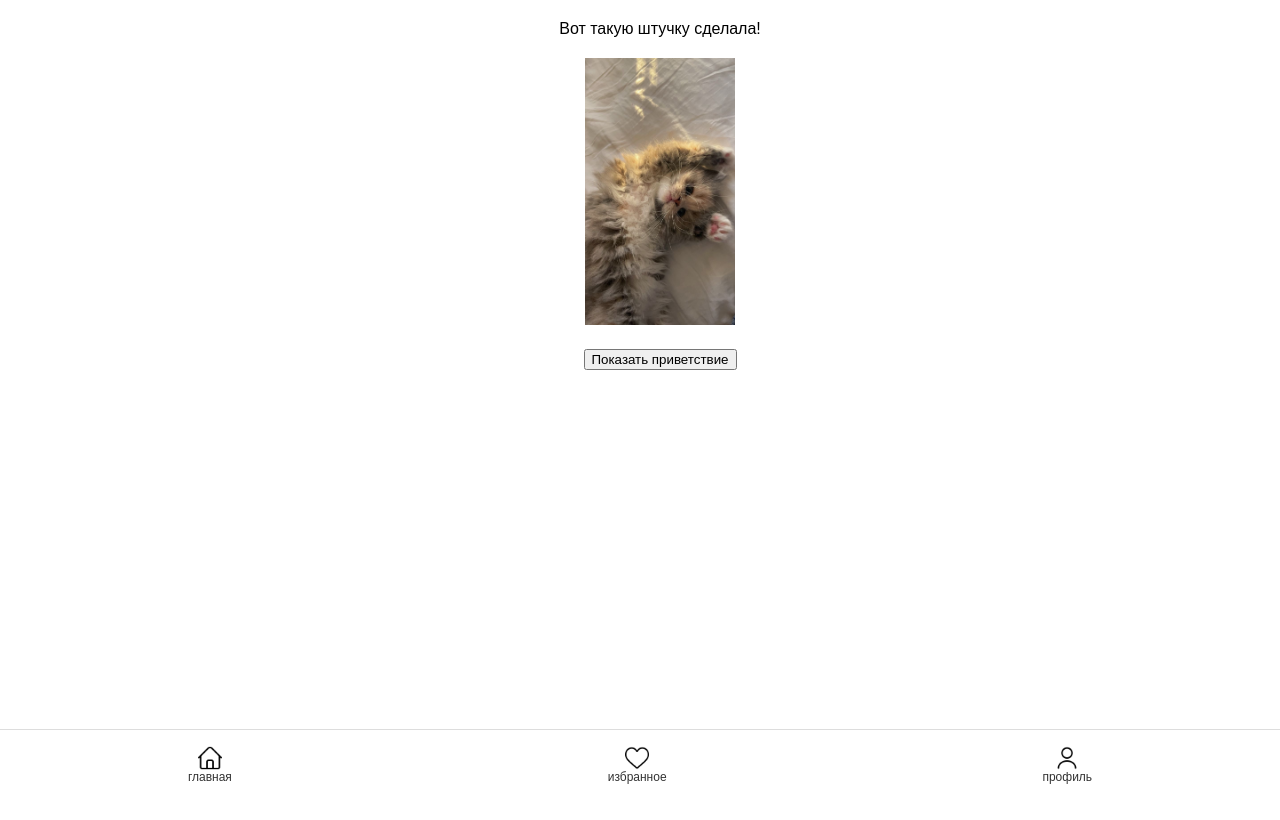
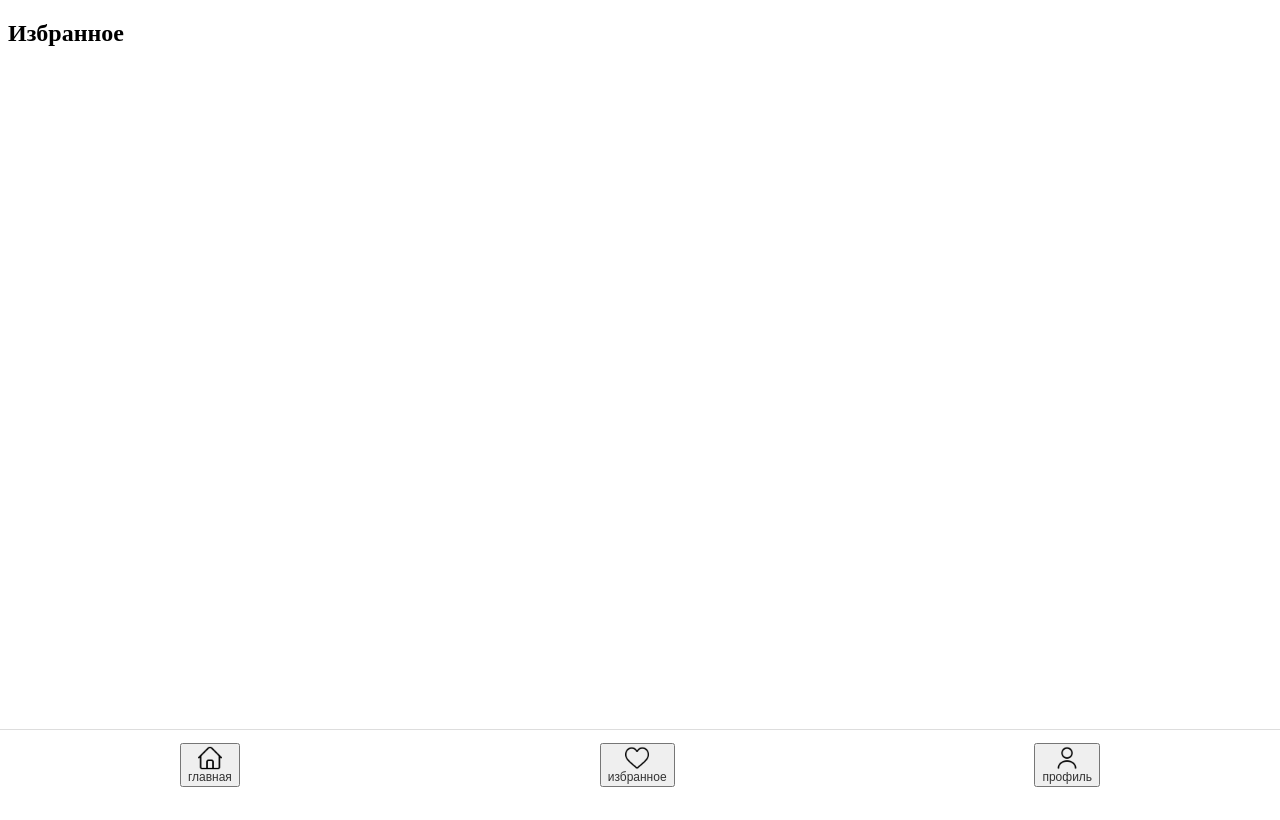
Before and after one commit to ko-tenka/mini_app, a React (Create React App) app: page /favorite in a window 1280 px wide. Built offline with nearby package versions, Linux system fonts and the light colour scheme.

Commit message:
release route

```diff
--- a/package.json
+++ b/package.json
@@ -10,6 +10,7 @@
     "node-telegram-bot-api": "^0.66.0",
     "react": "^19.1.0",
     "react-dom": "^19.1.0",
+    "react-router-dom": "^7.5.3",
     "react-scripts": "5.0.1",
     "web-vitals": "^2.1.4"
   },
--- a/src/App.js
+++ b/src/App.js
@@ -1,14 +1,9 @@
-import './App.css';
-import Cat from './components/Cat/Cat'
-import Navbar from './components/Navbar/Navbar';
+import React from 'react';
+import { RouterProvider } from 'react-router-dom';
+import { router } from './app/router/router';
 
 function App() {
-  return (
-    <>
-    <Cat/>
-    <Navbar/>
-    </>
-  );
+  return <RouterProvider router={router} />;
 }
 
 export default App;
--- /dev/null
+++ b/src/app/Layout/Layout.js
@@ -0,0 +1,16 @@
+import { Outlet } from 'react-router-dom';
+import Navbar from '../../components/Navbar/Navbar';
+
+function Layout() {
+  return (
+    <div>
+      <Navbar />
+      <div>
+        {/* Здесь будут рендериться дочерние маршруты */}
+        <Outlet />
+      </div>
+    </div>
+  );
+}
+
+export default Layout;
--- /dev/null
+++ b/src/app/router/router.js
@@ -0,0 +1,25 @@
+import { createBrowserRouter } from 'react-router-dom';
+import Layout from '../Layout/Layout'; // Путь к компоненту Layout
+import Favorite from '../../components/Favorite/Favorite'; // Путь к компоненту Favorite
+import Cat from '../../components/Cat/Cat';
+
+export const router = createBrowserRouter([
+  {
+    path: '/',
+    element: <Layout />,
+    children: [
+      {
+        path: '/favorite',
+        element: <Favorite />,
+      },
+      {
+        path: '/',
+        element: <Cat />,
+      },
+      {
+        path: '*',
+        element: <h1>404</h1>,
+      },
+    ],
+  },
+]);
--- /dev/null
+++ b/src/components/Favorite/Favorite.js
@@ -0,0 +1,10 @@
+function Favorite() {
+    return (
+      <div>
+        <h2>Избранное</h2>
+        {/* Дополнительный контент для страницы Избранного */}
+      </div>
+    );
+  }
+
+  export default Favorite;
--- a/src/components/Navbar/Navbar.js
+++ b/src/components/Navbar/Navbar.js
@@ -3,21 +3,43 @@ import Home from './assets/home.png';
 import Heart from './assets/heart.png';
 import User from './assets/user.png';
 
+import { useNavigate } from 'react-router-dom';
+
 function Navbar() {
+    const navigate = useNavigate();
   return (
     <div className="navbar">
-      <div className="nav-item">
+
+        <button onClick={() => navigate('/')} className="nav-item">
+            <img src={Home} className="icon" alt="главная" />
+            <div>главная</div>
+        </button>
+
+        <button onClick={() => navigate('/favorite')} className="nav-item">
+            <img src={Heart} className="icon" alt="избранное" />
+            <div>избранное</div>
+        </button>
+
+        <button className="nav-item">
+            <img src={User} className="icon" alt="профиль" />
+            <div>профиль</div>
+        </button>
+
+
+      {/* <div className="nav-item">
         <img src={Home} className="icon" alt="главная" />
         <div>главная</div>
-      </div>
-      <div className="nav-item">
+      </div> */}
+
+            {/* <div className="nav-item">
         <img src={Heart} className="icon" alt="избранное" />
         <div>избранное</div>
-      </div>
-      <div className="nav-item">
+      </div> */}
+
+      {/* <div className="nav-item">
         <img src={User} className="icon" alt="профиль" />
         <div>профиль</div>
-      </div>
+      </div> */}
     </div>
   );
 }
--- a/src/index.js
+++ b/src/index.js
@@ -1,9 +1,8 @@
 import React from 'react';
 import ReactDOM from 'react-dom/client';
-import App from './App';
+import App from './App'; // обязательно путь к App.js
 
-const root = ReactDOM.createRoot(document.getElementById('root'));
-root.render(
+ReactDOM.createRoot(document.getElementById('root')).render(
   <React.StrictMode>
     <App />
   </React.StrictMode>
```
Also changed, not shown: src/app/Layout/Layout.css (added, +8 -0 lines), src/components/Favorite/Favorite.css (added), 1 other file (tests, documents, lock files or other folders).
